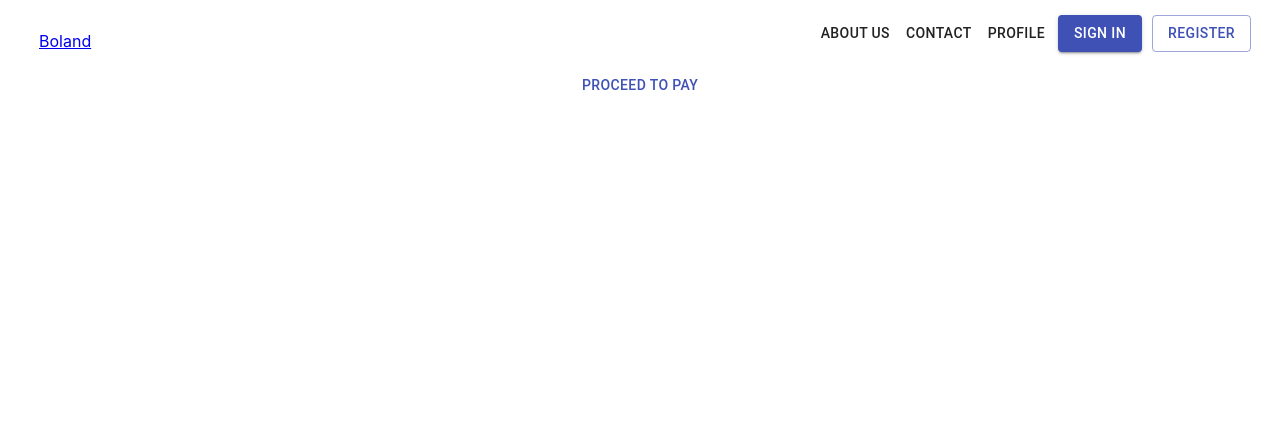
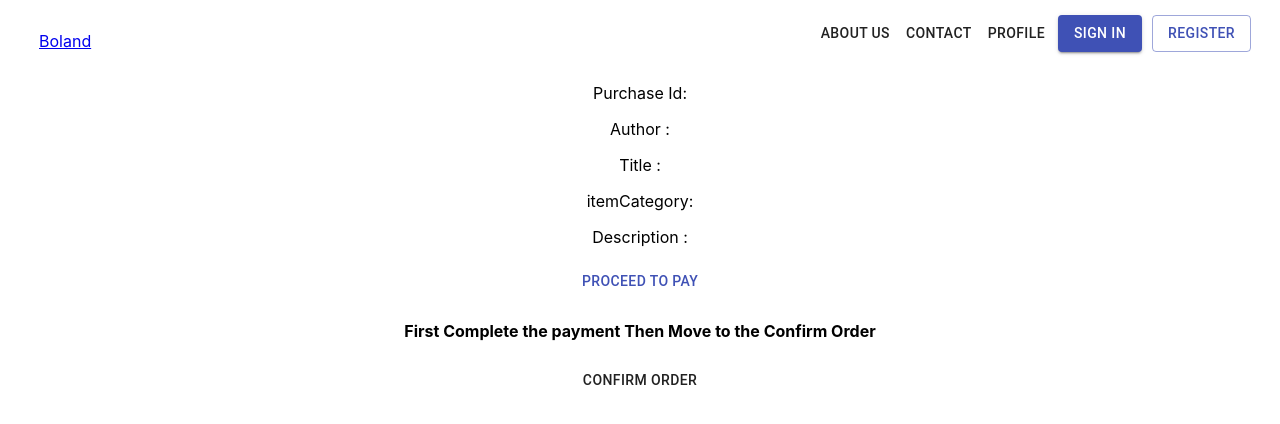
Before and after one commit to sparsh2002/FollowUp_DotSlash, a React (Create React App) app: page /payment in a window 1280 px wide. Shown: the top 424 px of the page. Built offline with nearby package versions, Linux system fonts and the light colour scheme.

Commit message:
booking order done

```diff
--- a/src/components/Payment/Payment.js
+++ b/src/components/Payment/Payment.js
@@ -1,6 +1,7 @@
 import { useState } from 'react'
 import './Payment.css'
 import {Button} from '@material-ui/core'
+import firebase from 'firebase'
 // import iphone from '../../assets/images/ecom/iphone.jpeg';
 // import macbook from '../../assets/images/ecom/macbook.jpeg';
 const iphone = 'https://source.unsplash.com/100x100/?iphone'
@@ -11,6 +12,38 @@ function SaveData(acknowleged) {
 }
 
 function Payment() {
+  const appliedPost = localStorage.getItem('appliedPost')
+    const appliedauthorName = localStorage.getItem('appliedauthorName')
+    const appliedDescription = localStorage.getItem('appliedDescription')
+    const applieditemCategory = localStorage.getItem('applieditemCategory')
+    const appliedTitle = localStorage.getItem('appliedTitle')
+    const userId = localStorage.getItem('userId')
+
+
+    async function Order(){
+        // add to user who borrowed the item
+        firebase.firestore()
+        .collection('user')
+        .doc(userId)
+        .collection('borrow')
+        .add({
+            appliedPost,
+            appliedauthorName,
+            appliedDescription,
+            applieditemCategory,
+            appliedTitle
+        })
+
+        // deleting the instance from the discussion sectoin
+
+        const snapshot1 = await firebase.firestore()
+            .collection('discussion')
+            .limit(1)
+            .where('postId',"==" , appliedPost)
+            .get()
+
+        snapshot1.docs[0].ref.delete();
+    }
   const phonePrice = 67999;
   const laptopPrice = 125000;
 
@@ -74,12 +107,16 @@ function Payment() {
   };
   return (
     <div className="App">
-      {/* <div className="buttons"> */}
-              <Button onClick={() => displayRazorpay(phonePrice)} color="primary">
-                Proceed to Pay
-              </Button>
-      {/* </div> */}
-
+      <p> Purchase Id:{appliedPost}</p>
+         <p>Author : {appliedauthorName}</p>
+         <p>Title : {appliedTitle}</p>
+         <p>itemCategory: {applieditemCategory}</p>
+         <p>Description : {appliedDescription}</p>
+      <Button onClick={() => displayRazorpay(phonePrice)} color="primary">
+        Proceed to Pay
+      </Button>
+      <h4>First Complete the payment Then Move to the Confirm Order</h4>
+      <Button onClick={Order}>Confirm Order</Button>
     </div>
   );
 }
--- a/src/screens/Apply.js
+++ b/src/screens/Apply.js
@@ -10,7 +10,8 @@ const Apply = () => {
     const userId = localStorage.getItem('userId')
 
 
-    function Order(){
+    async function Order(){
+        // add to user who borrowed the item
         firebase.firestore()
         .collection('user')
         .doc(userId)
@@ -22,6 +23,16 @@ const Apply = () => {
             applieditemCategory,
             appliedTitle
         })
+
+        // deleting the instance from the discussion sectoin
+
+        const snapshot1 = await firebase.firestore()
+            .collection('discussion')
+            .limit(1)
+            .where('postId',"==" , appliedPost)
+            .get()
+
+        snapshot1.docs[0].ref.delete();
     }
     return (
         <div>
--- a/src/screens/Home.js
+++ b/src/screens/Home.js
@@ -54,8 +54,12 @@ const Home =  (props) => {
     const { history } = props
     const data = FetchPrevPosts()
 
-    function paymentGateway(x){
-        localStorage.setItem('appliedPost', x)
+    function paymentGateway(postId , Title , itemCategory , name , description){
+        localStorage.setItem('appliedPost', postId)
+        localStorage.setItem('appliedTitle',Title)
+        localStorage.setItem('applieditemCategory', itemCategory)
+        localStorage.setItem('appliedauthorName', name)
+        localStorage.setItem('appliedDescription',description)
         history.push('/payment')
     }
 
@@ -120,7 +124,7 @@ const Home =  (props) => {
 
                     <div style={{ display: 'flex', justifyContent: 'right'}}>
                     {res.postType === 'sell' ?
-                    <Button variant="contained" align="right" onClick={() => paymentGateway(res.postId)}>Buy </Button> :
+                    <Button variant="contained" align="right" onClick={() => paymentGateway(res.postId , res.Title , res.itemCategory , res.name , res.Description)}>Buy </Button> :
                     <>
                     <Button variant="contained" align="right" onClick={() => borrow(res.postId , res.Title , res.itemCategory , res.name , res.Description)}>Apply </Button>
 
```
